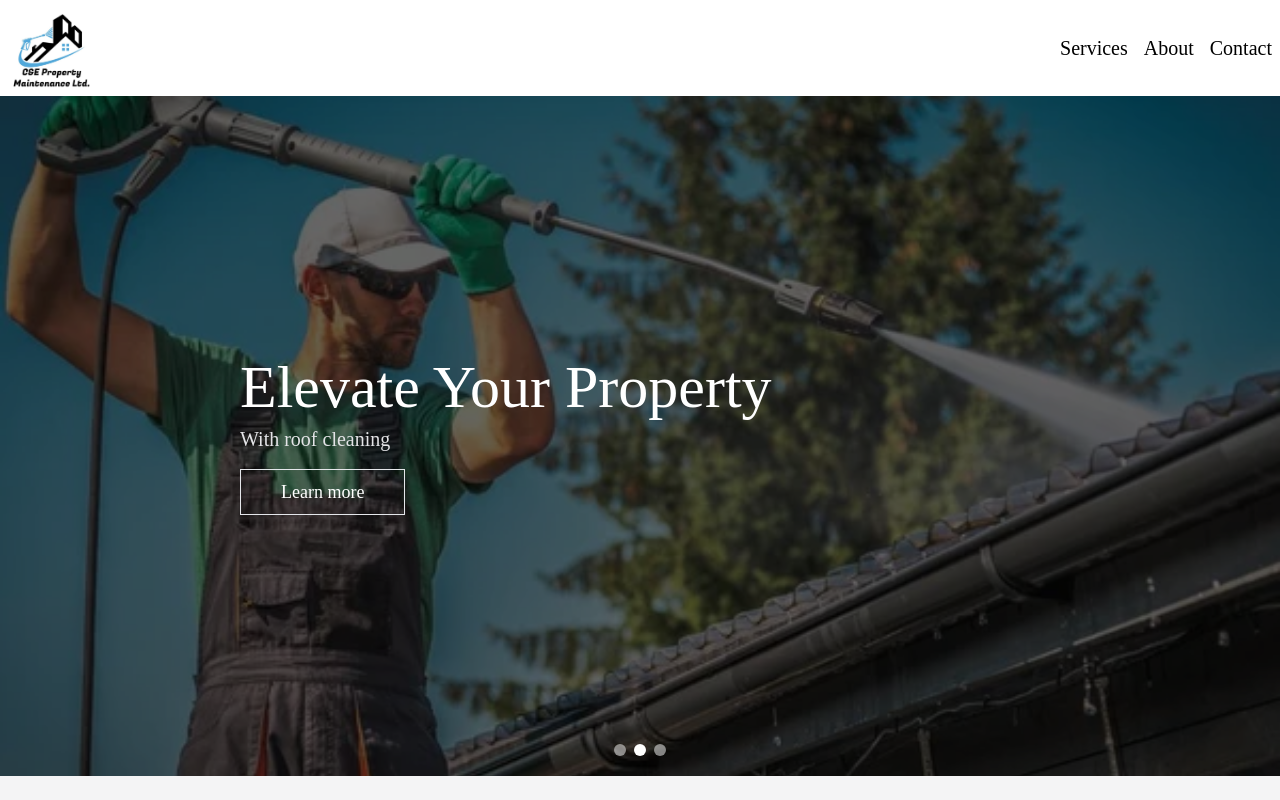
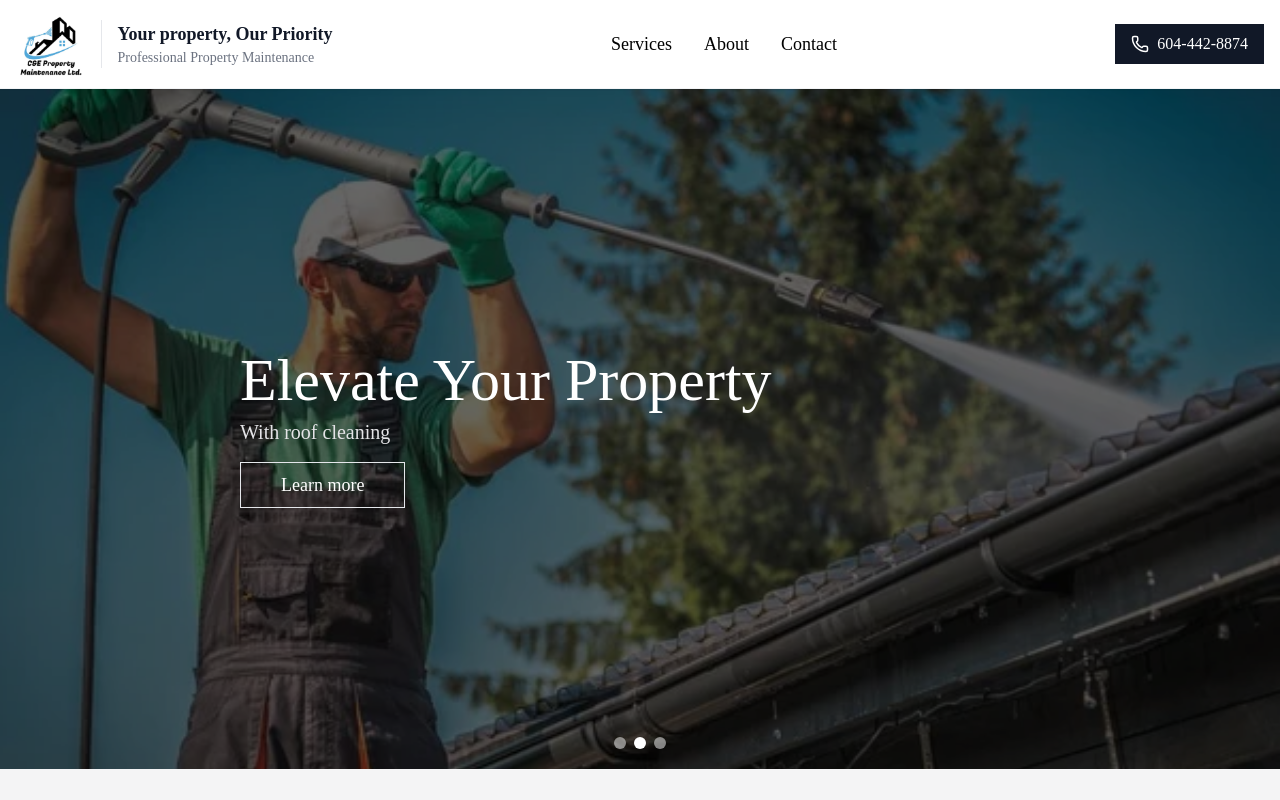
Before and after one commit to JackPangalia/-C-E-Property-Maintenance-Website, a Next.js app in the folder landscapingsite/: page / in a window 1280 px wide. Shown: the top 800 px of the page. Built offline with nearby package versions, Linux system fonts and the light colour scheme.

Commit message:
imporved the navbar

```diff
--- a/landscapingsite/app/components/Header.jsx
+++ b/landscapingsite/app/components/Header.jsx
@@ -2,9 +2,8 @@
 
 import Link from "next/link";
 import { useState } from "react";
-import { Menu, X } from "lucide-react";
+import { Menu, X, Phone } from "lucide-react";
 import Image from "next/image";
-
 
 const Header = () => {
   const [isMenuOpen, setIsMenuOpen] = useState(false);
@@ -14,47 +13,88 @@ const Header = () => {
   };
 
   return (
-    <header className="sticky top-0 bg-white z-10  p-2">
-      <div className="container mx-auto flex justify-between items-center">
-        <Link href="/">
+    <header className="sticky top-0 bg-white z-10 shadow-sm border-b border-gray-100">
+      <div className="container mx-auto flex justify-between items-center py-3 px-4">
+        <div className="flex items-center">
+          <Link href="/" className="flex items-center">
             <Image
               src="/logo.jpeg"
               alt="logo-img"
               width={200}
               height={200}
-            className="h-20 w-auto"
+              className="h-16 w-auto"
             />
+            <div className="ml-4 border-l border-gray-200 pl-4 hidden sm:block">
+              <p className="text-gray-900 font-semibold text-lg">
+                Your property, Our Priority
+              </p>
+              <p className="text-gray-500 text-sm">
+                Professional Property Maintenance
+              </p>
+            </div>
           </Link>
+        </div>
+
         <nav className="hidden md:block">
-          <ul className="flex gap-4 text-xl">
+          <ul className="flex gap-8 text-lg">
             <li>
-              <Link href="/services" className="hover:text-gray-600">
+              <Link
+                href="/services"
+                className="hover:text-gray-600 font-medium relative after:absolute after:bottom-0 after:left-0 after:h-0.5 after:w-0 after:bg-gray-900 after:transition-all hover:after:w-full"
+              >
                 Services
               </Link>
             </li>
             <li>
-              <Link href="/#about" className="hover:text-gray-600">
+              <Link
+                href="/#about"
+                className="hover:text-gray-600 font-medium relative after:absolute after:bottom-0 after:left-0 after:h-0.5 after:w-0 after:bg-gray-900 after:transition-all hover:after:w-full"
+              >
                 About
               </Link>
             </li>
             <li>
-              <Link href="/#contact" className="hover:text-gray-600">
+              <Link
+                href="/#contact"
+                className="hover:text-gray-600 font-medium relative after:absolute after:bottom-0 after:left-0 after:h-0.5 after:w-0 after:bg-gray-900 after:transition-all hover:after:w-full"
+              >
                 Contact
               </Link>
             </li>
           </ul>
         </nav>
+
+        <div className="hidden md:flex items-center">
+          <Link
+            href="tel:604-442-8874"
+            className="flex items-center gap-2 bg-gray-900 text-white py-2 px-4 hover:bg-gray-800 transition-colors"
+          >
+            <Phone size={18} />
+            <span>604-442-8874</span>
+          </Link>
+        </div>
+
         <button className="md:hidden" onClick={toggleMenu}>
           {isMenuOpen ? <X size={24} /> : <Menu size={24} />}
         </button>
       </div>
+
       {isMenuOpen && (
-        <nav className="md:hidden mt-4 h-screen">
-          <ul className="flex flex-col gap-2 text-xl ml-2">
+        <div className="md:hidden border-t border-gray-100">
+          <div className="container mx-auto px-4 py-4">
+            <p className="text-gray-900 font-semibold text-lg mb-1">
+              Your property, Our Priority
+            </p>
+            <p className="text-gray-500 text-sm mb-4">
+              Professional Property Maintenance
+            </p>
+
+            <nav>
+              <ul className="flex flex-col gap-2 text-lg">
                 <li>
                   <Link
-                href="#services"
-                className="block py-2 hover:bg-gray-100"
+                    href="/services"
+                    className="block py-3 px-2 border-b border-gray-100 hover:bg-gray-50"
                     onClick={toggleMenu}
                   >
                     Services
@@ -62,8 +102,8 @@ const Header = () => {
                 </li>
                 <li>
                   <Link
-                href="#about"
-                className="block py-2 hover:bg-gray-100"
+                    href="/#about"
+                    className="block py-3 px-2 border-b border-gray-100 hover:bg-gray-50"
                     onClick={toggleMenu}
                   >
                     About
@@ -71,8 +111,8 @@ const Header = () => {
                 </li>
                 <li>
                   <Link
-                href="#contact"
-                className="block py-2 hover:bg-gray-100"
+                    href="/#contact"
+                    className="block py-3 px-2 border-b border-gray-100 hover:bg-gray-50"
                     onClick={toggleMenu}
                   >
                     Contact
@@ -80,6 +120,13 @@ const Header = () => {
                 </li>
               </ul>
             </nav>
+
+            <div className="flex items-center justify-center gap-2 bg-gray-900 text-white py-3 px-4 mt-6 hover:bg-gray-800 transition-colors">
+              <Phone size={18} />
+              <span>604-442-8874</span>
+            </div>
+          </div>
+        </div>
       )}
     </header>
   );
```
Lines whose indentation alone changed are shown as unchanged.
